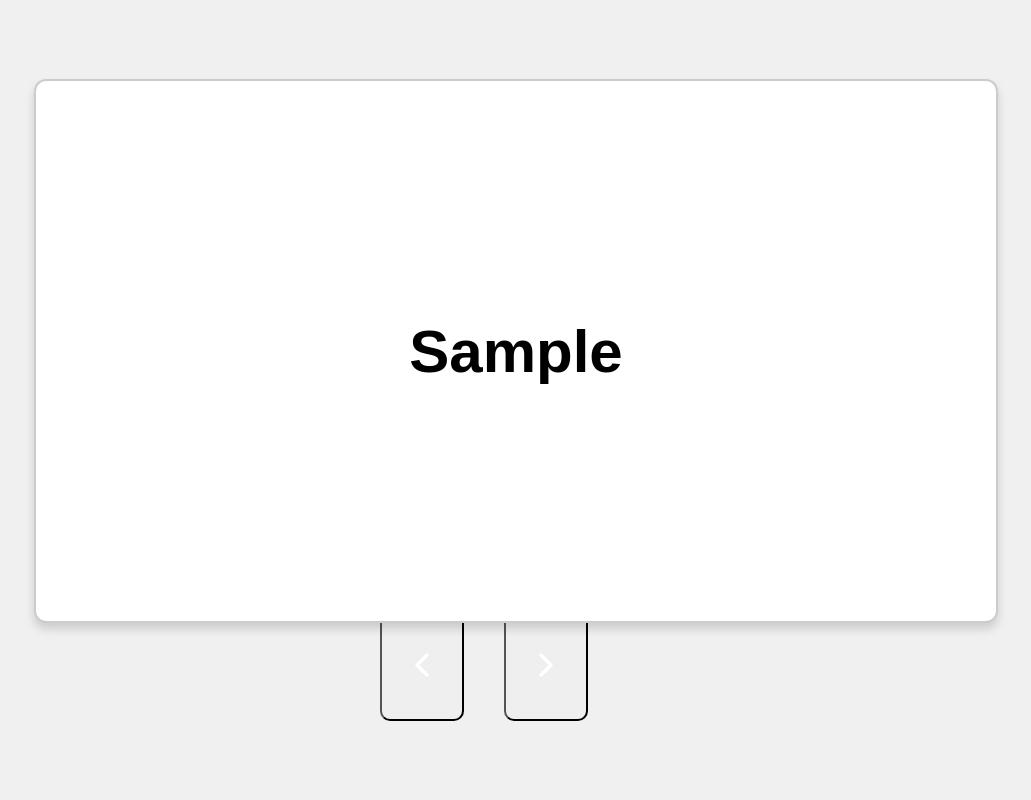
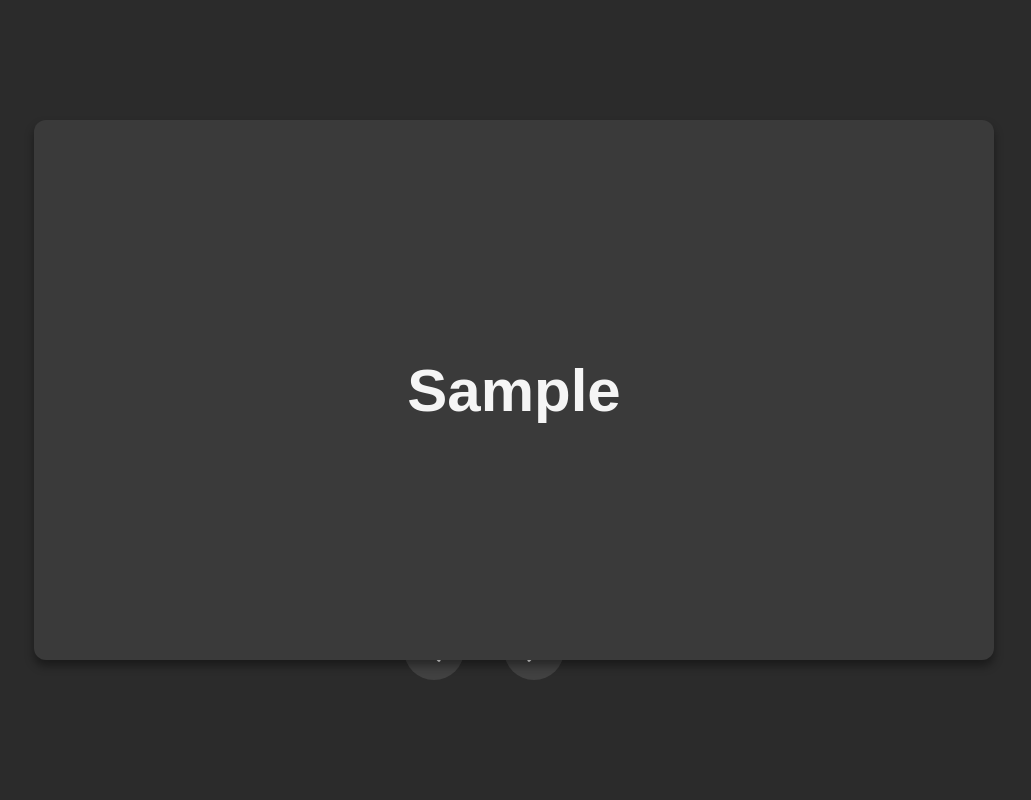
Before and after one commit to 77sasik-commits/flashcard, a Flask app: template templates/index.html in a window 1280 px wide. Shown: the whole page, without its empty margins (156-1187 px from the left). Run offline with Flask 3, Linux system fonts and the light colour scheme; the template is opened without the code that fills it: most values are stand-ins (such as "Sample title", 1, 10 or a date in 2020).

Commit message:
Update style.css

```diff
--- a/static/style.css
+++ b/static/style.css
@@ -1,19 +1,19 @@
 body {
     font-family: Arial, sans-serif;
     display: flex;
+    flex-direction: column;
     justify-content: center;
     align-items: center;
     height: 100vh;
     margin: 0;
-    background: #f0f0f0;
-    flex-direction: column; /* 버튼을 하단에 배치하기 위해 세로 정렬 */
+    background: #2b2b2b; /* 눈에 편한 진한 그레이 */
 }
 
 #card-container {
     perspective: 1000px;
     position: relative;
-    width: 80vw;   /* 화면 너비의 80% */
-    height: 60vh;  /* 화면 높이의 60% */
+    width: 80vw;
+    height: 60vh;
     max-width: 900px;
     max-height: 700px;
 }
@@ -25,11 +25,11 @@ body {
     transform-style: preserve-3d;
     transition: transform 0.8s;
     cursor: pointer;
-    display: none; /* 기본적으로 숨김 */
+    display: none;
 }
 
 .card.active {
-    display: block; /* 현재 카드만 보이게 */
+    display: block;
 }
 
 .card.flipped {
@@ -41,11 +41,12 @@ body {
     width: 100%;
     height: 100%;
     backface-visibility: hidden;
-    border: 2px solid #ccc;
+    border: none;
     border-radius: 12px;
-    background: white;
+    background: #3a3a3a; /* 카드 색상도 어두운 그레이 */
+    color: #f5f5f5; /* 글자는 밝게 */
     padding: 30px;
-    box-shadow: 0 6px 10px rgba(0,0,0,0.15);
+    box-shadow: 0 6px 10px rgba(0,0,0,0.4);
     overflow-y: auto;
 }
 
@@ -53,7 +54,7 @@ body {
     display: flex;
     justify-content: center;
     align-items: center;
-    font-size: 2.5em;   /* 토픽 크게 */
+    font-size: 2.5em;
     font-weight: bold;
     text-align: center;
 }
@@ -72,7 +73,18 @@ body {
 }
 
 #controls button {
-    font-size: 8vw;
-    padding: 10px 20px;
-    border-radius: 10px;
+    background: rgba(255, 255, 255, 0.1); /* 반투명 배경 */
+    border: none; /* 테두리 제거 */
+    border-radius: 50%; /* 동그란 버튼 */
+    padding: 10px;
+    cursor: pointer;
+    transition: background 0.3s;
 }
+
+#controls button:hover {
+    background: rgba(255, 255, 255, 0.2); /* 호버 시 조금 더 밝게 */
+}
+
+#controls svg {
+    display: block;
+}
```
